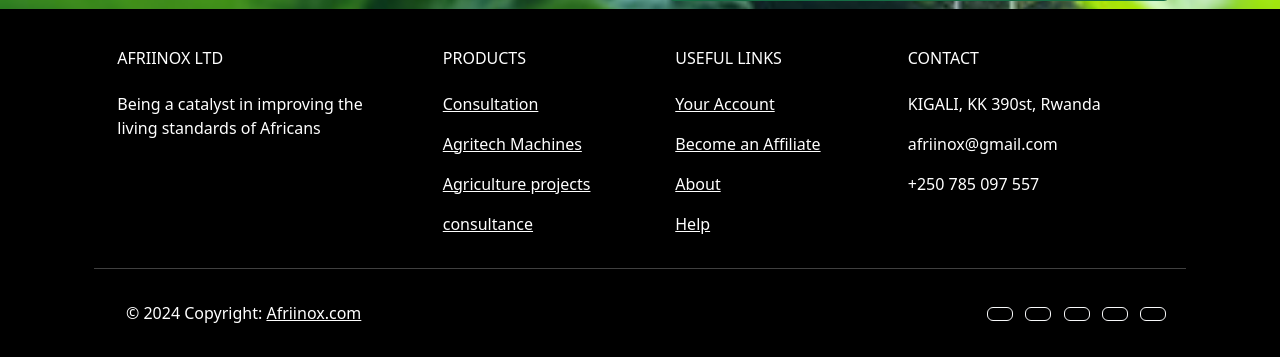
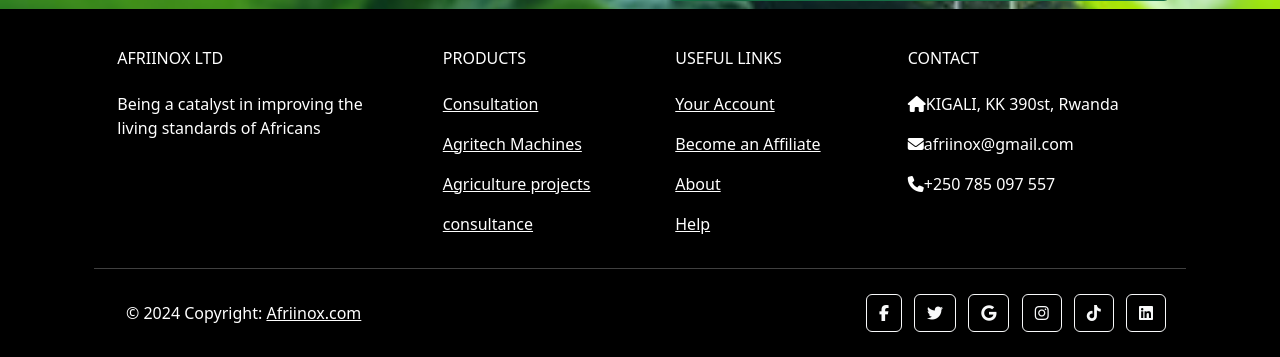
Before and after one commit to ntirushwajeanmarc/afriinox, a Flask app: page / in a window 1280 px wide. Shown: the part 888-1245 px from the top of the page. Run offline with Flask 3, Linux system fonts and the light colour scheme; some libraries are stand-ins or nearby versions.

Commit message:
new change

```diff
--- a/templates/footer.html
+++ b/templates/footer.html
@@ -136,6 +136,12 @@
             role="button"
             ><i class="fab fa-tiktok"></i
            ></a>
+          <a
+          class="btn btn-outline-light btn-floating m-1"
+          class="text-white"
+          role="button"
+          ><i class="fab fa-linkedin"></i
+          ></a>
         </div>
         <!-- Grid column -->
       </div>
--- a/templates/index.html
+++ b/templates/index.html
@@ -7,6 +7,9 @@
       <link href="https://cdn.jsdelivr.net/npm/bootstrap@5.3.3/dist/css/bootstrap.min.css" rel="stylesheet"
       integrity="sha384-QWTKZyjpPEjISv5WaRU9OFeRpok6YctnYmDr5pNlyT2bRjXh0JMhjY6hW+ALEwIH" crossorigin="anonymous">
       <link href="{{ url_for('static', filename='css/style.css') }}" rel="stylesheet">
+    <link rel="stylesheet" href="https://fonts.googleapis.com/css2?family=Material+Symbols+Outlined:opsz,wght,FILL,GRAD@24,400,0,0" />
+    <link rel="stylesheet" href="https://cdnjs.cloudflare.com/ajax/libs/font-awesome/6.5.1/css/all.min.css" integrity="sha512-DTOQO9RWCH3ppGqcWaEA1BIZOC6xxalwEsw9c2QQeAIftl+Vegovlnee1c9QX4TctnWMn13TZye+giMm8e2LwA==" crossorigin="anonymous" referrerpolicy="no-referrer" />
+    <script src="https://cdnjs.cloudflare.com/ajax/libs/highlight.js/11.3.1/highlight.min.js"></script>
       <style>
           body {
               /* Set the background image and style */
@@ -84,7 +87,6 @@
           setInterval(changeImage, 9000);
 
       </script>
-      <script src="https://cdn.jsdelivr.net/npm/bootstrap@5.3.3/dist/js/bootstrap.bundle.min.js"
-      integrity="sha384-YvpcrYf0tY3lHB60NNkmXc5s9fDVZLESaAA55NDzOxhy9GkcIdslK1eN7N6jIeHz" crossorigin="anonymous"></script>
+    <script src="https://cdn.jsdelivr.net/npm/bootstrap@5.3.3/dist/js/bootstrap.bundle.min.js" integrity="sha384-YvpcrYf0tY3lHB60NNkmXc5s9fDVZLESaAA55NDzOxhy9GkcIdslK1eN7N6jIeHz" crossorigin="anonymous"></script>
   </body>
   </html>
```
